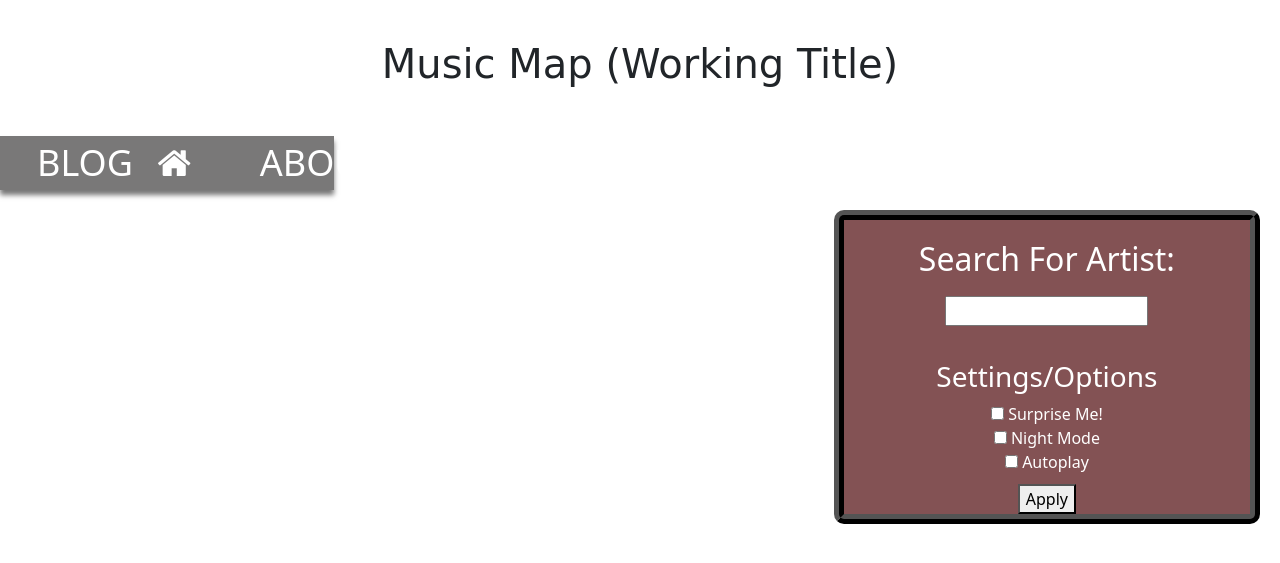
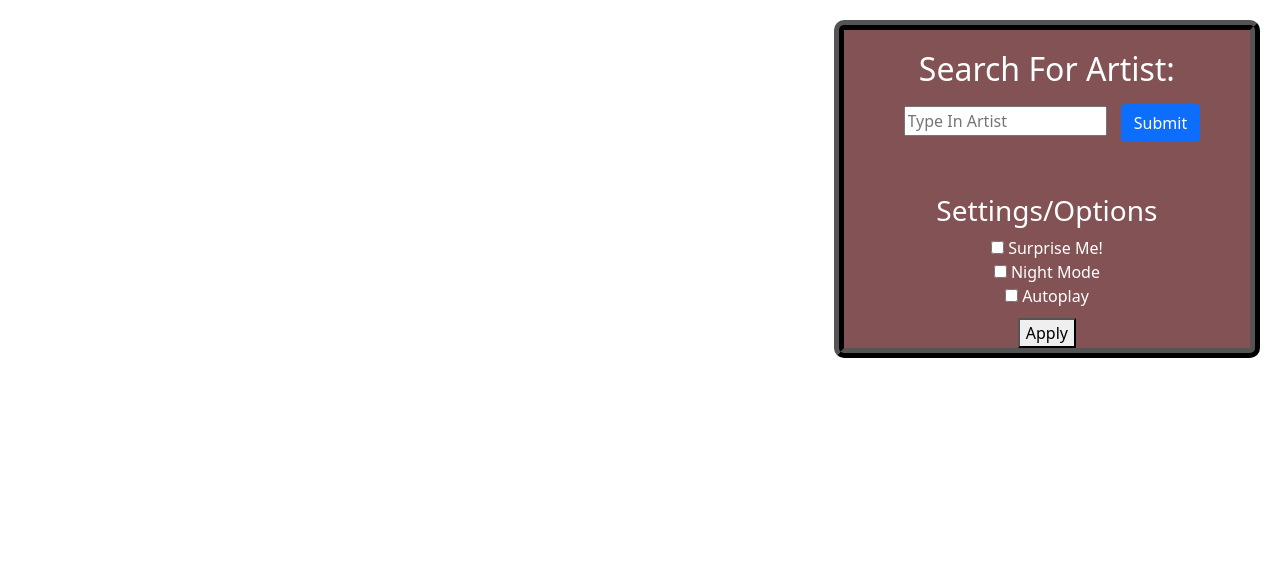
Before and after one commit to jimmyt333/MusicMap, a Django app: page / in a window 1280 px wide. Shown: the top 563 px of the page. Run offline with Django 3.2, Linux system fonts and the light colour scheme; parts of the project's set-up code (start-up, migrations or seed data) failed here and were passed over.

Commit message:
Merge branch 'main' of https://github.com/jimmyt333/MusicMap

```diff
--- a/mysite/musicmap/forms.py
+++ b/mysite/musicmap/forms.py
@@ -3,10 +3,6 @@ from django.forms import ModelForm
 from musicmap.models import Blog
 from django.contrib.auth.models import User
 from django.contrib.auth.forms import UserCreationForm
-
-
-
-
 
 
 class BlogForm(forms.ModelForm):
--- a/mysite/musicmap/templates/musicmap/base.html
+++ b/mysite/musicmap/templates/musicmap/base.html
@@ -8,22 +8,106 @@
     <link href="https://cdn.jsdelivr.net/npm/bootstrap@5.0.0-beta2/dist/css/bootstrap.min.css" rel="stylesheet" integrity="sha384-BmbxuPwQa2lc/FVzBcNJ7UAyJxM6wuqIj61tLrc4wSX0szH/Ev+nYRRuWlolflfl" crossorigin="anonymous">
 	<link rel="stylesheet" type="text/css" href="{% static 'css/main.css' %}">
     <link rel="stylesheet" href="https://cdnjs.cloudflare.com/ajax/libs/font-awesome/4.7.0/css/font-awesome.min.css"> <!--import for navbar icons-->
+
+
+
+    <style>
+    .header{ /* Makes webpage title/header look nice! */
+    background-color: white(255, 255, 255);
+    padding: 40px 40px;
+    font-family: "Apple Chancery", cursive;
+    font-size: 60px;
+    text-align: center;
+}
+
+.navbar{ /* Makes navbar as a whole look nice! */
+    list-style-type: none;
+    min-height: 54px;
+    margin: auto;
+    padding: 0px;
+    background-color: rgb(121, 120, 120);
+    box-shadow: 0px 5px 5px rgb(119, 119, 119);
+}
+
+.navbar *{ /* Makes the individual tabs on navbar look nice! */
+    width: 33.3%;
+    text-align: center;
+    text-decoration: none;
+    color: rgb(255, 255, 255);
+    padding: inherit;
+    font-size: 36px;
+    display: inline-block;
+}
+
+.navbar * a:hover{ /* Changes navbar tab elements colors once mouse hovers over it */
+    background-color: rgb(179, 179, 179);
+    color: gray;
+    animation: colorchange 500ms;
+}
+
+.sidenav { /* Makes sidebar content look nice! */
+    height: fit-content;
+    width: 33.3%;
+    position: fixed;
+    z-index: 1;
+    top: -1;
+    right: 0;
+    background-color: rgb(131, 82, 84); /* Black */
+    color: white;
+    overflow-x: hidden;
+    padding-top: 20px;
+    margin: 20px;
+    text-align: center;
+    border-radius: 10px;
+    border-color: black;
+    border-style: ridge;
+    border-width: 10px;
+}
+
+
+.box{
+    border: 10px solid black;
+}
+
+.login{
+    float: right;
+    color: black;
+    margin: 5px;
+}
+.content-section {
+  background: #ffffff;
+  padding: 10px 20px;
+  border: 1px solid #dddddd;
+  border-radius: 3px;
+  margin-bottom: 20px;
+}
+
+.article-title {
+  color: #444444;
+}
+
+a.article-title:hover {
+  color: #428bca;
+  text-decoration: none;
+}
+
+
+
+</style>
 </head>
 <body>
-    <!-- Here you can put the nav bar and side bar html! -->
-    <div class="header">
-        <h1>Music Map (Working Title)</h1>
+    <!-- <div class="header">
+        <h1 style = "color: black;">Music Map</h1>
         <span class="login">Hello, {{request.user}}</span>
         <a class = "login"  href="{% url 'logout' %}">Logout</a>
 
-    </div>
+    </div> -->
 
-    <ul class="navbar">
+     <!-- <ul class="navbar">
         <li><a href="{%url 'blog'%}">BLOG</a></li>
         <li><a class="fa fa-home" href="{%url 'content'%}" style="padding: 9px"></a></li>
         <li><a href="{%url 'about'%}">ABOUT</a></li>
-    </ul>
-
+    </ul> -->
 
 
 
@@ -31,8 +115,7 @@
 
     <script src="https://cdn.jsdelivr.net/npm/bootstrap@5.0.0-beta2/dist/js/bootstrap.bundle.min.js" integrity="sha384-b5kHyXgcpbZJO/tY9Ul7kGkf1S0CWuKcCD38l8YkeH8z8QjE0GmW1gYU5S9FOnJ0" crossorigin="anonymous"></script>
     {%block content%}
-    <!-- All of the content will be in this page, most likely where the music tree part of it, including the form
-    (I can help you with this part later) -->
+
 
 
     {%endblock%}
--- a/mysite/musicmap/templates/musicmap/content.html
+++ b/mysite/musicmap/templates/musicmap/content.html
@@ -4,8 +4,19 @@
 
 
 <div class="sidenav">
-    <h2 style="text-align: center;">Search For Artist:</h2>
-    <input id="searchText" style="width:50%; margin: 10px;"/>
+
+    <form action="" method="POST">
+        {%csrf_token%}
+        <h2 style="text-align: center;">Search For Artist:</h2>
+        <input name = "search" type = "search" placeholder="Type In Artist" style="width:50%; margin: 10px;"/>
+        <button type="submit" class="btn btn-primary">Submit</button>
+    </form>
+
+
+
+
+
+
     <br> <br>
     <h3>Settings/Options</h3>
     <input id="randomsearch" type="checkbox" />
--- a/mysite/musicmap/urls.py
+++ b/mysite/musicmap/urls.py
@@ -1,9 +1,16 @@
 from django.urls import path, include
 from musicmap import views
+from .views import PostListView, PostDetailView, PostCreateView, PostUpdateView, PostDeleteView
 
 urlpatterns = [
     path('', views.index, name = "content"),
-    path('blog/', views.blog_home, name = "blog"),
+    path('blog/', PostListView.as_view(), name = "blog"),
+    path('blog/post/<int:pk>/', PostDetailView.as_view(), name = "post-detail"),
+    path('blog/post/new/', PostCreateView.as_view(), name = "post-create"),
+    path('blog/post/<int:pk>/edit/', PostUpdateView.as_view(), name = "post-edit"),
+    path('blog/post/<int:pk>/delete/', PostDeleteView.as_view(), name = "post-delete"),
+
+
     path('about/', views.about, name = "about"),
     path('register/',views.registerPage, name = "register"),
     path('login/', views.loginPage, name = "login"),
--- a/mysite/musicmap/views.py
+++ b/mysite/musicmap/views.py
@@ -1,4 +1,5 @@
 from django.shortcuts import render, redirect
+from django.views.generic.edit import CreateView
 from .models import *
 from .forms import BlogForm, CreateUserForm
 from django.contrib.auth.decorators import login_required
@@ -6,6 +7,9 @@ from django.contrib.auth import authenticate, login, logout
 from django.contrib import messages
 from django.contrib.auth.forms import UserCreationForm
 from django.contrib.auth.decorators import login_required
+from django.views.generic import ListView, DetailView, CreateView, DeleteView, UpdateView
+from django.contrib.auth.mixins import LoginRequiredMixin, UserPassesTestMixin
+
 
 
 # Create your views here.
@@ -15,31 +19,55 @@ def index(request):
     return render(request, 'musicmap/content.html', context)
     #Changed html directory from maincontent to base
 
+def blogPosts(request):
+    context = {'posts': Blog.objects.all()}
 
-def blog_home(request):
-    posts = Blog.objects.all()
-    form = BlogForm()
-    if request.method == 'POST':
-        print("before form is valid")
-        if form.is_valid():
-            print('it is coming to the form')
-            form.save()
-        return redirect('/blog/')
-    context = {'posts': posts, 'form':form}
     return render(request, 'musicmap/blog.html', context)
 
 
 
-def edit_blog(request):
+class PostListView(ListView):
+    model = Blog
+    template_name = 'musicmap/blog.html'
+    context_object_name = 'posts'
+    ordering = ['-date_posted']
 
-    pass
+class PostDetailView(DetailView):
+    model = Blog
 
 
-def delete_blog(request):
+class PostCreateView(LoginRequiredMixin, CreateView):
+    model = Blog
+    fields = ['title', 'content']
 
-    pass
+    def form_valid(self, form):
+        form.instance.author = self.request.user
+        return super().form_valid(form)
 
 
+class PostUpdateView(LoginRequiredMixin,UserPassesTestMixin, UpdateView):
+    model = Blog
+    fields = ['title', 'content']
+
+    def form_valid(self, form):
+        form.instance.author = self.request.user
+        return super().form_valid(form)
+
+    def test_func(self):
+        post = self.get_object()
+        if self.request.user == post.auther:
+            return True
+        return False
+
+class PostDeleteView(UserPassesTestMixin, UserPassesTestMixin, DeleteView ):
+    model = Blog
+    success_url = '/blog'
+
+    def test_func(self):
+            post = self.get_object()
+            if self.request.user == post.auther:
+                return True
+            return False
 
 
 
```
Also changed, not shown: mysite/musicmap/models.py (+9 -3 lines), mysite/musicmap/templates/musicmap/blog.html (+31 -15 lines), mysite/musicmap/templates/musicmap/post_detail.html (added, +13 -0 lines), mysite/musicMap.py (renamed from musicMap.py), mysite/musicProfile.py (renamed from musicProfile.py), mysite/musicmap/migrations/0003_searchartist.py (added), mysite/musicmap/migrations/0004_delete_searchartist.py (added), mysite/musicmap/templates/musicmap/post_blog.html (added), mysite/musicmap/templates/musicmap/post_delete.html (added), mysite/runner.py (renamed from runner.py), mysite/spotifyClient.py (renamed from spotifyClient.py).
